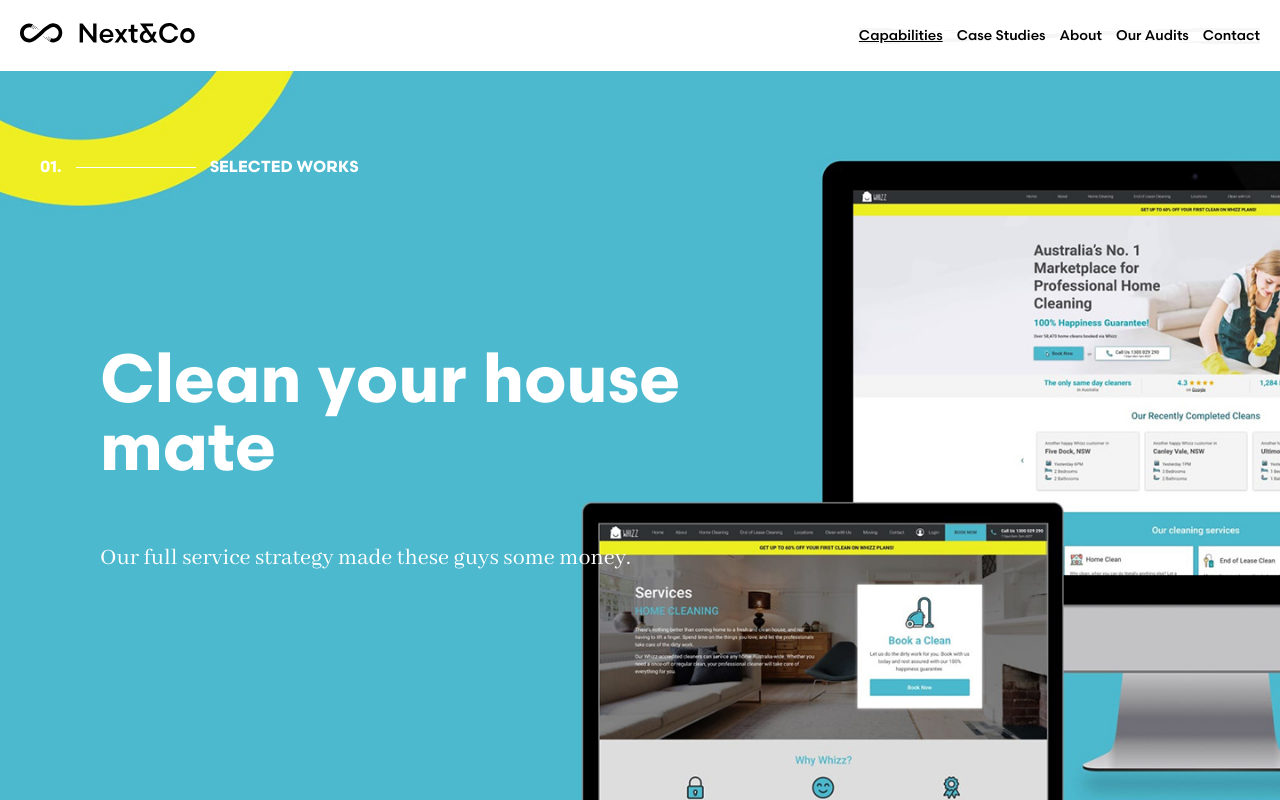
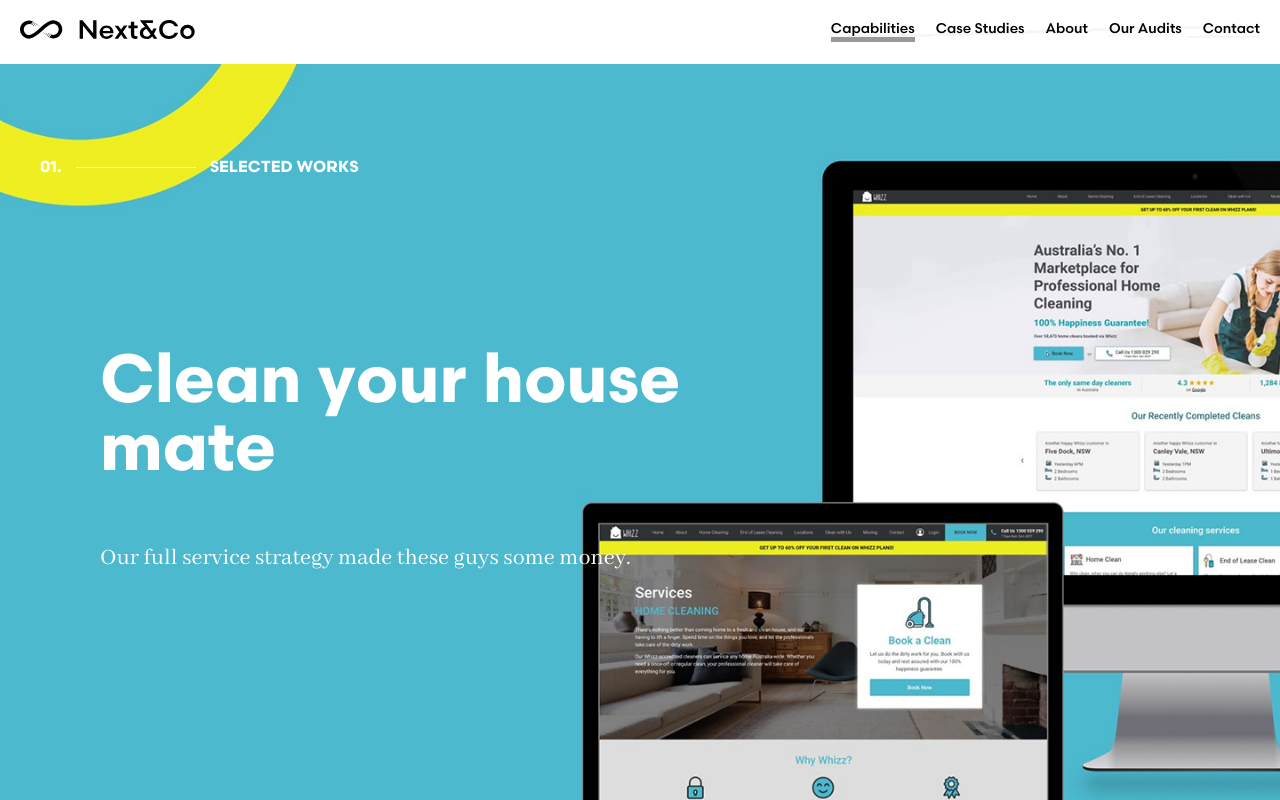
Before and after one commit to adampearson96/nextandco, a Gatsby site: page / in a window 1280 px wide. Shown: the top 800 px of the page. Built offline with nearby package versions, Linux system fonts and the light colour scheme; Gatsby itself is replaced by a stand-in of ours.

Commit message:
changes to slider and implementing hover/active effects on navbar

```diff
--- a/src/pages/index.js
+++ b/src/pages/index.js
@@ -21,7 +21,6 @@
     const height = window.innerHeight;
     window.addEventListener('scroll', () => {
       let activeSlide = this.state.activeSlide;
-      console.log(window.scrollY);
 
       if(window.scrollY <= height * 2) {
         activeSlide = 1;
@@ -32,7 +31,27 @@
       } else {
         activeSlide = 4;
       }
-      this.setState({ activeSlide })
+      this.setState({ activeSlide: activeSlide })
+    })
+
+    window.addEventListener('keydown', (e) => {
+      e.preventDefault();
+      let activeSlide = this.state.activeSlide;
+      if(e.keyCode === 38 ) {
+        if(activeSlide > 1 ) {
+          activeSlide--;
+        }
+        this.setState({ activeSlide: activeSlide })
+      }
+      if(e.keyCode === 40) {
+        if(activeSlide < 4) {
+          activeSlide++;
+        }
+        if(activeSlide === 4) {
+
+        }
+        this.setState({ activeSlide: activeSlide })
+      }
     })
   }
 
@@ -40,7 +59,7 @@
     return (
       <Layout>
         <div id="homepage-scroller">
-          <section className={this.state.activeSlide == 1 ? 'home-section home-section-1 is-active' : 'home-section home-section-1'}>
+          <section className={this.state.activeSlide === 1 ? 'home-section home-section-1 is-active' : 'home-section home-section-1'}>
             <div
               className="background-image"
               style={{ backgroundImage: `url(${whizz})`}}>
@@ -55,7 +74,7 @@
               <p>Our full service strategy made these guys some money.</p>
             </div>
           </section>
-          <section className={this.state.activeSlide == 2 ? 'home-section home-section-2 is-active' : 'home-section home-section-2'}>
+          <section className={this.state.activeSlide === 2 ? 'home-section home-section-2 is-active' : 'home-section home-section-2'}>
             <div className="background-image" style={{ backgroundImage: `url(${lebuns})`}}>
               <div className="slide-number-wrapper container-max-width">
                 02.
@@ -68,7 +87,7 @@
               <p>Our full service strategy made these guys some money.</p>
             </div>
           </section>
-          <section className={this.state.activeSlide == 3 ? 'home-section home-section-3 is-active' : 'home-section home-section-3'}>
+          <section className={this.state.activeSlide === 3 ? 'home-section home-section-3 is-active' : 'home-section home-section-3'}>
             <div className="background-image" style={{ backgroundImage: `url(${strattonfinance})`}}>
               <div className="slide-number-wrapper container-max-width">
                 03.
@@ -81,7 +100,7 @@
               <p>Our full service strategy made these guys some money.</p>
             </div>
           </section>
-          <section className={this.state.activeSlide == 4 ? 'home-section home-section-4 is-active' : 'home-section home-section-4'}>
+          <section className={this.state.activeSlide === 4 ? 'home-section home-section-4 is-active' : 'home-section home-section-4'}>
             <div className="background-image" style={{ backgroundImage: `url(${sesamestreet})`}}>
               <div className="slide-number-wrapper container-max-width">
                 04.
--- a/src/scss/navbar.scss
+++ b/src/scss/navbar.scss
@@ -94,19 +94,55 @@
         }
         .navbar-item {
           text-decoration: none;
-          padding: $spacing-extra-small 0;
+          padding: 0;
           color: $color-black;
           font-family: $ScandiaMedium;
           display: flex;
+          position: relative;
+          margin: 0 $spacing-small;
+
+          &:after {
+            display: block;
+            position: absolute;
+            content: '';
+            width: 0;
+            height: 5px;
+            right: 0;
+            bottom: -5px;
+            z-index: 10;
+            transition: all 500ms cubic-bezier(0.19, 1, 0.22, 1);
+            transition-delay: 0ms;
+            background-color: $color-grey;
+          }
+
+          &:hover {
+            &:after {
+              width: 100%;
+              left: 0;
+            }
+          }
 
           &.active {
-            text-decoration: underline;
+            &:after {
+              display: block;
+              position: absolute;
+              content: '';
+              width: 100%;
+              height: 5px;
+              left: 0;
+              right: 0;
+              bottom: -5px;
+              z-index: 10;
+              transition: all 500ms cubic-bezier(0.19, 1, 0.22, 1);
+              transition-delay: 0ms;
+              background-color: $color-grey;
+            }
           }
 
           @include devices(ipad) {
-            padding-left: 1em;
-            &:first-child {
-              padding-left: 0;
+            margin: 0 $spacing-medium 0 0;
+            &:last-child {
+              margin: 0;
             }
           }
         }
```
